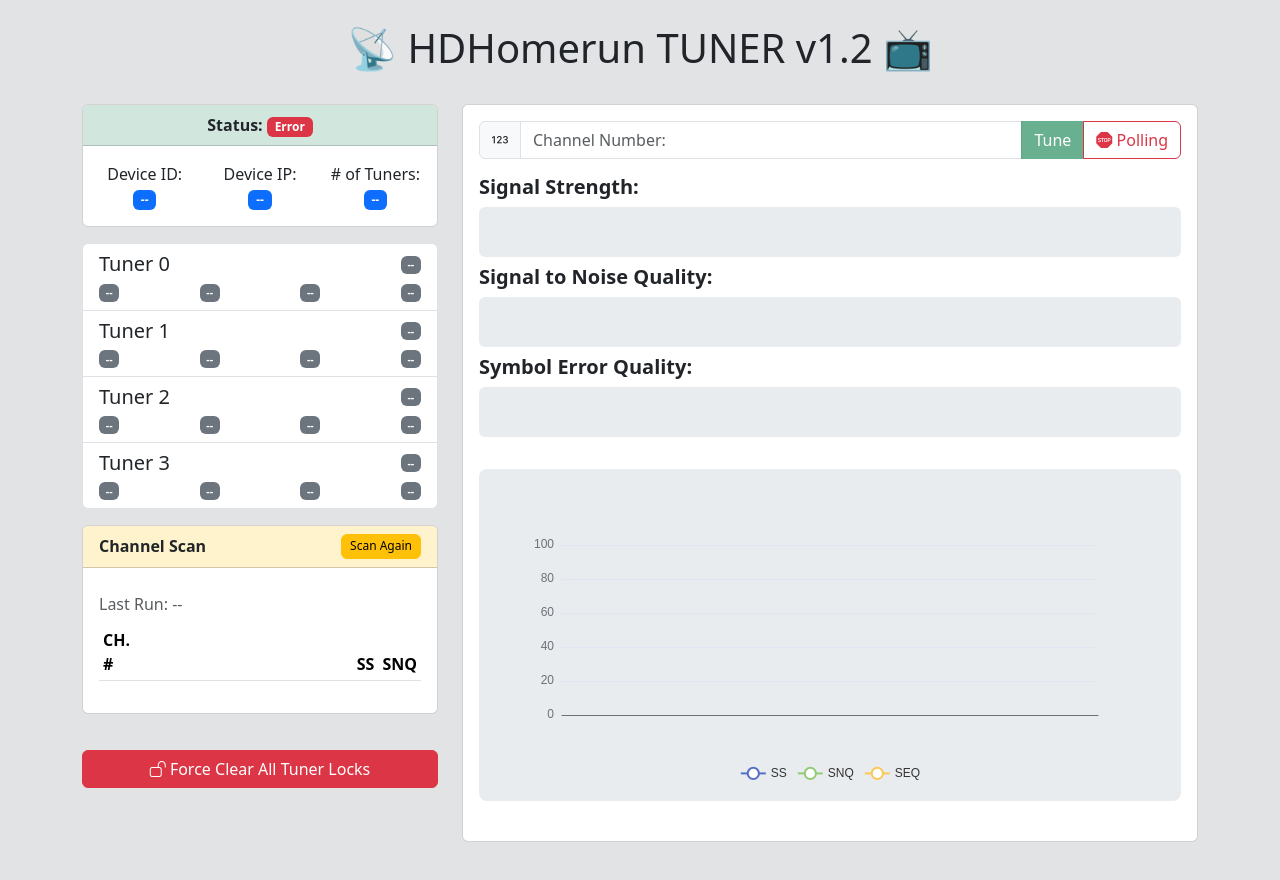
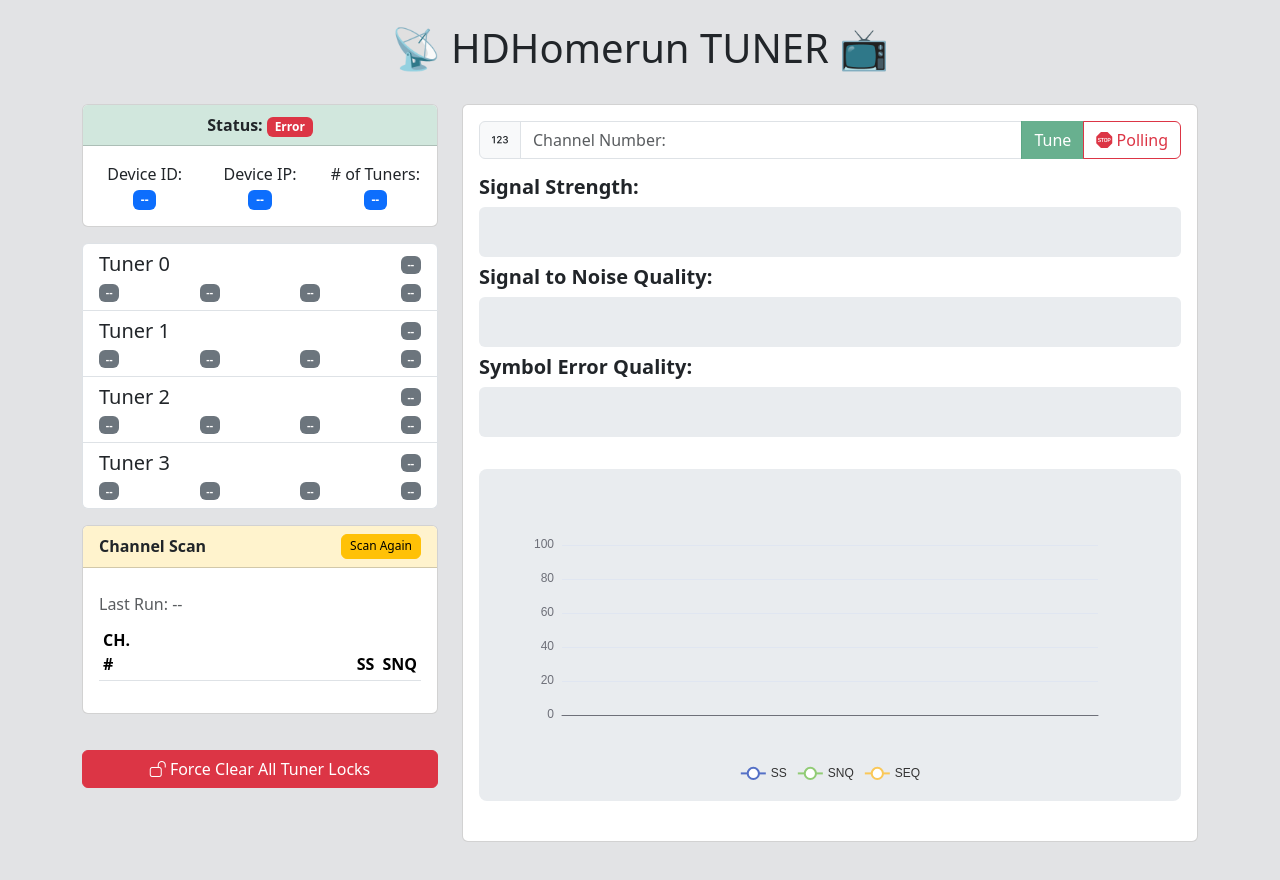
Before and after one commit to KoenigWX/HDHomerunTuner, a plain HTML site: page index.html in a window 1280 px wide. Drawn offline with nearby package versions, Linux system fonts and the light colour scheme; no server answers.

Commit message:
Update index.html
minor tweaks to labelling of HTML page

```diff
--- a/index.html
+++ b/index.html
@@ -3,7 +3,7 @@
   <head>
     <meta charset="utf-8" />
     <meta name="viewport" content="width=device-width, initial-scale=1" />
-    <title>HDHomerun TUNER v1.2</title>
+    <title>HDHomerun TUNER</title>
     <!-- Bootstrap 5 CSS -->
     <link
       href="https://cdn.jsdelivr.net/npm/bootstrap@5.3.6/dist/css/bootstrap.min.css"
@@ -28,7 +28,7 @@
   <body class="bg-secondary-subtle">
     <div class="container">
       <br />
-      <h1 class="text-center">📡 HDHomerun TUNER v1.2 📺</h1>
+      <h1 class="text-center">📡 HDHomerun TUNER 📺</h1>
       <br />
 
       <div class="row">
```
